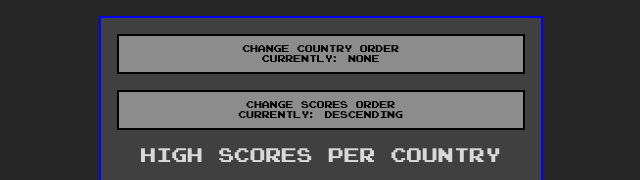
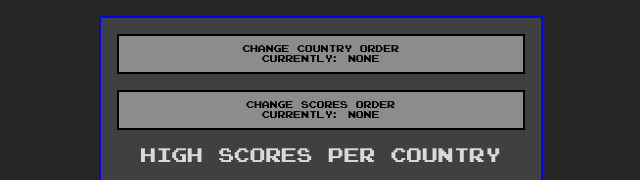
Before and after one commit to bazmurphy/react-highscores, a React (Create React App) app: page / in a window 1280 px wide. Shown: the top 180 px of the page, without its empty margins (319-959 px from the left). Built offline with nearby package versions, Linux system fonts and the light colour scheme.

Commit message:
initialise scoresOrder as none by default

```diff
--- a/src/App.js
+++ b/src/App.js
@@ -7,7 +7,7 @@ function App() {
   const [scores, setScores] = React.useState(allCountryScores);
 
   const [countryOrder, setCountryOrder] = React.useState("None");
-  const [scoresOrder, setScoresOrder] = React.useState("Descending");
+  const [scoresOrder, setScoresOrder] = React.useState("None");
 
   // toggle to display Country Names alphabetically ascending or descending
   const changeCountryOrder = () => {
@@ -22,7 +22,17 @@ function App() {
 
   // toggle to display Scores numerically descending or ascending
   const changeScoreOrder = () => {
-    if (scoresOrder === "Descending") {
+    if (scoresOrder === "Ascending" || scoresOrder === "None") {
+      // setScores((prevScores) => prevScores.map(element => element.scores.sort((elementOne, elementTwo) => elementOne.s - elementTwo.s)));
+      // Uncaught TypeError: element.scores is undefined
+      // nested sort doesn't seem to work?
+      setScores(prevScores => prevScores.map(element => {
+        element.scores.sort((elementOne, elementTwo) => elementOne.s - elementTwo.s)
+        return element;
+      }));
+      // ^ THANK YOU Berkeli
+      setScoresOrder("Descending");
+    } else if (scoresOrder === "Descending") {
       // setScores(prevScores => prevScores.map(element => element.scores.sort((elementOne, elementTwo) => elementTwo.s - elementOne.s)));
       // Uncaught TypeError: element.scores is undefined
       // nested sort doesn't seem to work?
@@ -32,16 +42,6 @@ function App() {
       }));
       // ^ THANK YOU Berkeli
       setScoresOrder("Ascending");
-    } else if (scoresOrder === "Ascending") {
-      // setScores((prevScores) => prevScores.map(element => element.scores.sort((elementOne, elementTwo) => elementOne.s - elementTwo.s)));
-        // Uncaught TypeError: element.scores is undefined
-        // nested sort doesn't seem to work?
-      setScores(prevScores => prevScores.map(element => {
-        element.scores.sort((elementOne, elementTwo) => elementOne.s - elementTwo.s)
-        return element;
-      }));
-      // ^ THANK YOU Berkeli
-      setScoresOrder("Descending");
     }
   };
 
```
Lines whose indentation alone changed are shown as unchanged.
